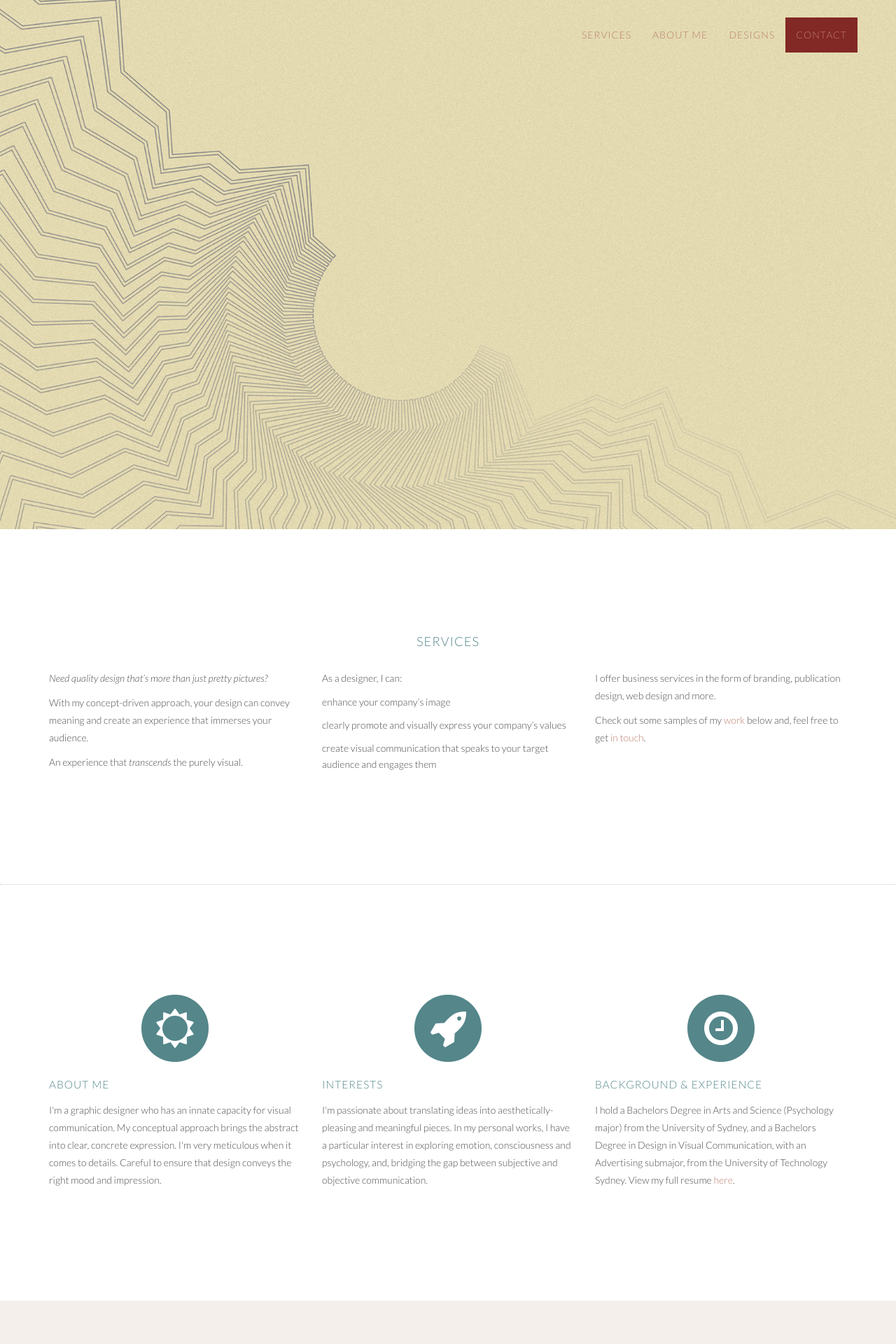
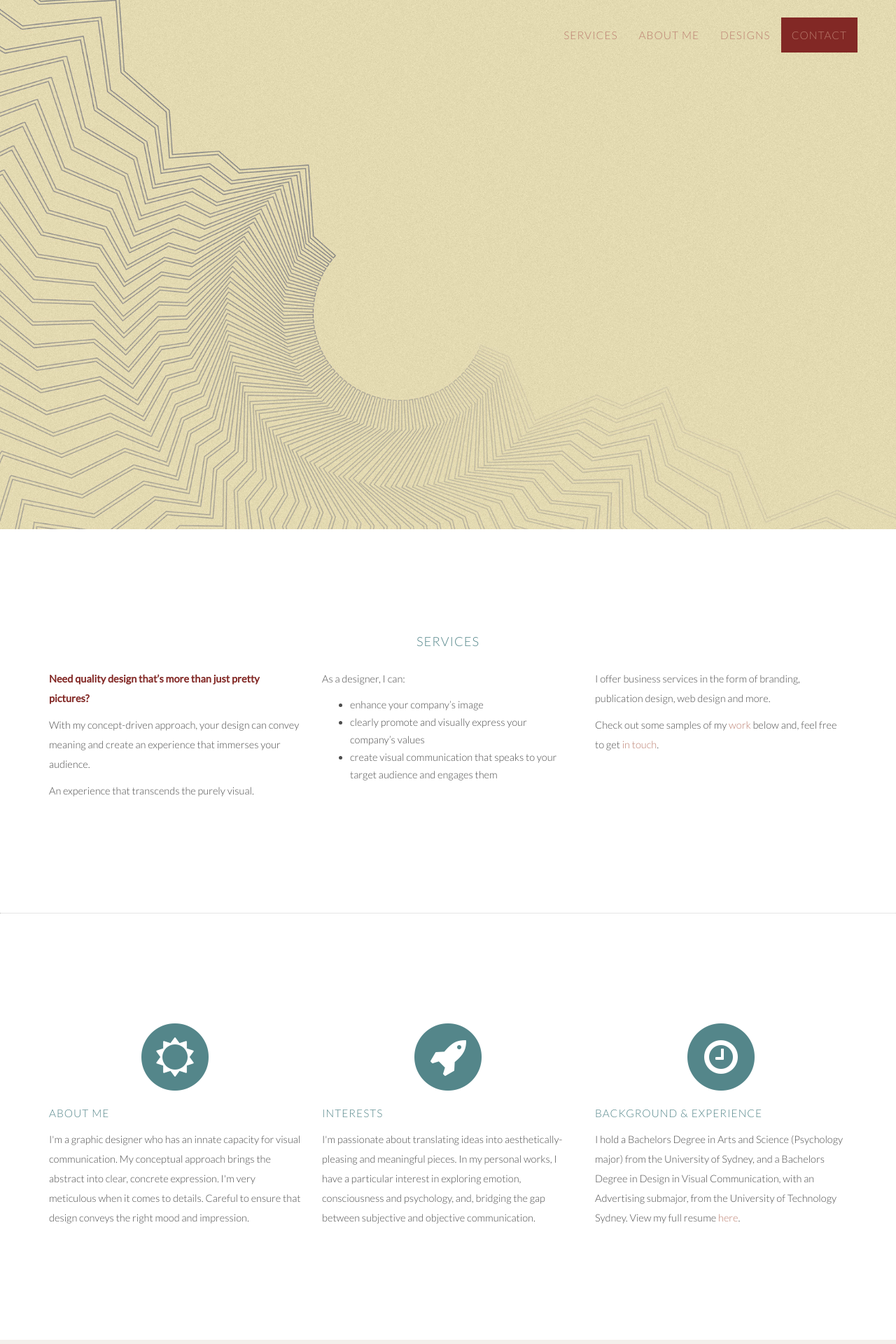
Before and after one commit to liberacreative/liberadesigns.github.io, a PHP site: page / in a window 1280 px wide. Shown: the top 1920 px of the page at 70% size. Run offline with PHP 8.4, Linux system fonts and the light colour scheme; some libraries are stand-ins or nearby versions.

Commit message:
text changes

```diff
--- a/css/jo.css
+++ b/css/jo.css
@@ -65,7 +65,6 @@ footer {
     text-align: center;
 }
 
-
 /* !NAV */
 
 .navbar-default {
@@ -110,6 +109,7 @@ footer {
 .navbar-default .nav li  {
     text-transform: uppercase;
     font-family: Lato,"Helvetica Neue",Helvetica,Arial,sans-serif;
+    font-size: 1.1em;
     font-weight: 300;
     letter-spacing: 1px;
     color: #BB7E6F;
@@ -148,14 +148,26 @@ footer {
 
 .text-muted {
     color: #4C4C4C;
+    line-height: 28px;
+    text-align: left;
+    font-size: 1.04em;
+}
+
+.red-text {
+   color: #822825;
+}
+
+#services ul li {
+    color: #4C4C4C;
     line-height: 25px;
     text-align: left;
+    font-size: 1.04em;
 }
 
-.text-muted2 {
-    color: #4C4C4C;
-    line-height: 23px;
-    text-align: left;
+#contact p {
+  font-size: 1.04em;
+  line-height: 28px;
+  text-align: center;
 }
 
 .text-primary {
@@ -215,10 +227,12 @@ section#contact .section-heading {
     color: #54868A;
 }
 
+
 footer span.copyright {
     font-family: Lato,"Helvetica Neue",Helvetica,Arial,sans-serif;
     font-weight: 300;
     color: #4C4C4C;
+    font-size: 1.04em;
 }
 
 
@@ -262,7 +276,7 @@ footer span.copyright {
     height: 20px;
     margin-top: -12px;
     text-align: center;
-    font-size: 1em;
+    font-size: 1.04em;
     color: #fff;
 }
 
@@ -293,7 +307,8 @@ footer span.copyright {
     margin: 0;
     font-family: Lato,"Helvetica Neue",Helvetica,Arial,sans-serif;
     font-weight: 300;
-    font-size: 1em;
+    font-size: 1.04em;
+    line-height: 28px;
     color: #4C4C4C;
 }
 
@@ -323,14 +338,16 @@ footer span.copyright {
 
 .portfolio-modal .modal-content p {
     margin-bottom: 30px;
-    line-height: 25px;
+    line-height: 28px;
+    font-size: 1.04em;
 }
 
 .portfolio-modal .modal-content p.item-intro {
     margin: 20px 0 30px;
     font-family: Lato,"Helvetica Neue",Helvetica,Arial,sans-serif;
     font-weight: 300;
-    font-size: 1.1em;
+    font-size: 1.04em;
+    line-height: 28px;
     color: #353535;
 }
 
@@ -385,7 +402,7 @@ footer span.copyright {
 
 ::selection {
     text-shadow: none;
-    background: #ded3a6;
+    background: #eae1b8;
 }
 
 img::selection {
@@ -404,6 +421,7 @@ img::-moz-selection {
     text-transform: uppercase;
     font-family: Lato,"Helvetica Neue",Helvetica,Arial,sans-serif;
     font-weight: 300;
+    font-size: 1.1em;
     color: #4C4C4C;
     background-color: transparent;
     border-color: #CCCCCC;
@@ -571,6 +589,7 @@ section#contact .form-group textarea {
     padding: 20px;
     border-color: #CCCCCC;
     border-radius: 0;
+    font-size: 1.04em;
 }
 
 section#contact .form-group input.form-control {
@@ -591,6 +610,7 @@ section#contact::-webkit-input-placeholder {
     font-family: Lato,"Helvetica Neue",Helvetica,Arial,sans-serif;
     font-weight: 300;
     color: #4C4C4C;
+    font-size: 1.04em;
 }
 
 section#contact:-moz-placeholder {
@@ -598,6 +618,7 @@ section#contact:-moz-placeholder {
     font-family: Lato,"Helvetica Neue",Helvetica,Arial,sans-serif;
     font-weight: 300;
     color: #4C4C4C;
+    font-size: 1.04em;
 }
 
 section#contact::-moz-placeholder {
@@ -605,6 +626,7 @@ section#contact::-moz-placeholder {
     font-family: Lato,"Helvetica Neue",Helvetica,Arial,sans-serif;
     font-weight: 300;
     color: #4C4C4C;
+    font-size: 1.04em;
 }
 
 section#contact:-ms-input-placeholder {
@@ -612,6 +634,7 @@ section#contact:-ms-input-placeholder {
     font-family: Lato,"Helvetica Neue",Helvetica,Arial,sans-serif;
     font-weight: 300;
     color: #4C4C4C;
+    font-size: 1.04em;
 }
 
 section#contact .text-danger {
--- a/index.html
+++ b/index.html
@@ -84,23 +84,22 @@
                     <h2 class="section-heading">Services</h2>
                 </div>
                 <div class="col-md-4 text-center">
-                  <p class="text-muted"><i>Need quality design that’s more than just pretty pictures?</i>
+                  <p class="text-muted"><b class="red-text">Need quality design that’s more than just pretty pictures?</b>
                   </p>
                   <p class="text-muted">With my concept-driven approach, your design can convey meaning and create an experience that immerses your audience.
                  </p>
-                 <p class="text-muted">An experience that <i>transcends</i> the purely visual.
+                 <p class="text-muted">An experience that transcends the purely visual.
                  </p>
               </div>
 
               <div class="col-md-4 text-center">
                 <p class="text-muted">
                   As a designer, I can:
-                </p>
-                <p class="text-muted2">enhance your company’s image                   </p>
-                <p class="text-muted2">clearly promote and visually express your company’s values
-                </p>
-                <p class="text-muted2">create visual communication that speaks to your target audience and engages them
-                </p>
+                <ul>
+                <li>enhance your company’s image</li>
+                <li>clearly promote and visually express your company’s values</li>
+                <li>create visual communication that speaks to your target audience and engages them</li>
+                </ul>
               </div>
 
               <div class="col-md-4 text-center">
@@ -328,8 +327,8 @@ Check out some samples of my <a class="page-scroll" href="#portfolio">work</a> b
         <div class="container">
             <div class="row">
                 <div class="col-lg-12 text-center">
-                    <h2 class="section-heading">Contact Me</h2>
-                    <p class="text-center">For enquiries or to request a free quote, email me at <a href="mailto:hello@joannaruasol.com">hello@joannaruasol.com</a> or fill in my contact form below:</p>
+                    <h2 class="section-heading">Contact</h2>
+                    <p>For enquiries or to request a free quote, email me at <a href="mailto:hello@joannaruasol.com">hello@joannaruasol.com</a> or fill in my contact form below:</p>
                     <p></p>
                 </div>
             </div>
--- a/thanks.html
+++ b/thanks.html
@@ -31,15 +31,19 @@
 </head>
 
   <body>
+    <section>
     <div id="thanks">
       <span class="fa-stack fa-4x"><i class="fa fa-circle fa-stack-2x text-primary"></i><i class="fa fa-thumbs-o-up fa-stack-1x fa-inverse"></i></span>
 
-        <h4 class="service-heading">Thanks!</h4>
+        <p>
+          <h2 class="section-heading2">Thanks!</h2>
+        </p>
 
         <p class="text-muted">I will get back to you shortly.
         <br><a href="http://joannaruasol.com">Return</a> to my site.
         </p>
     </div>
+    </section>
 
   </body>
 </html>
```
